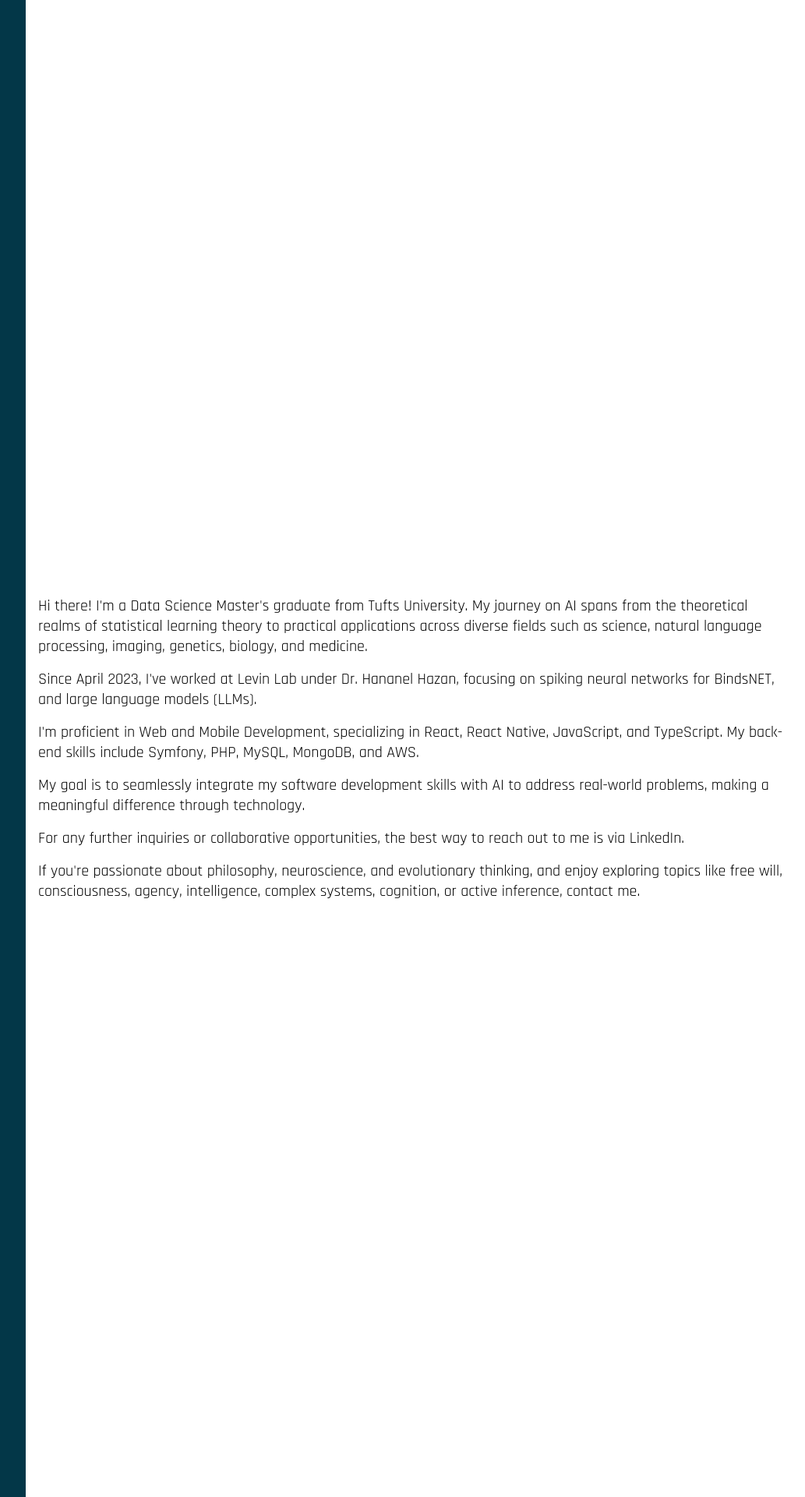
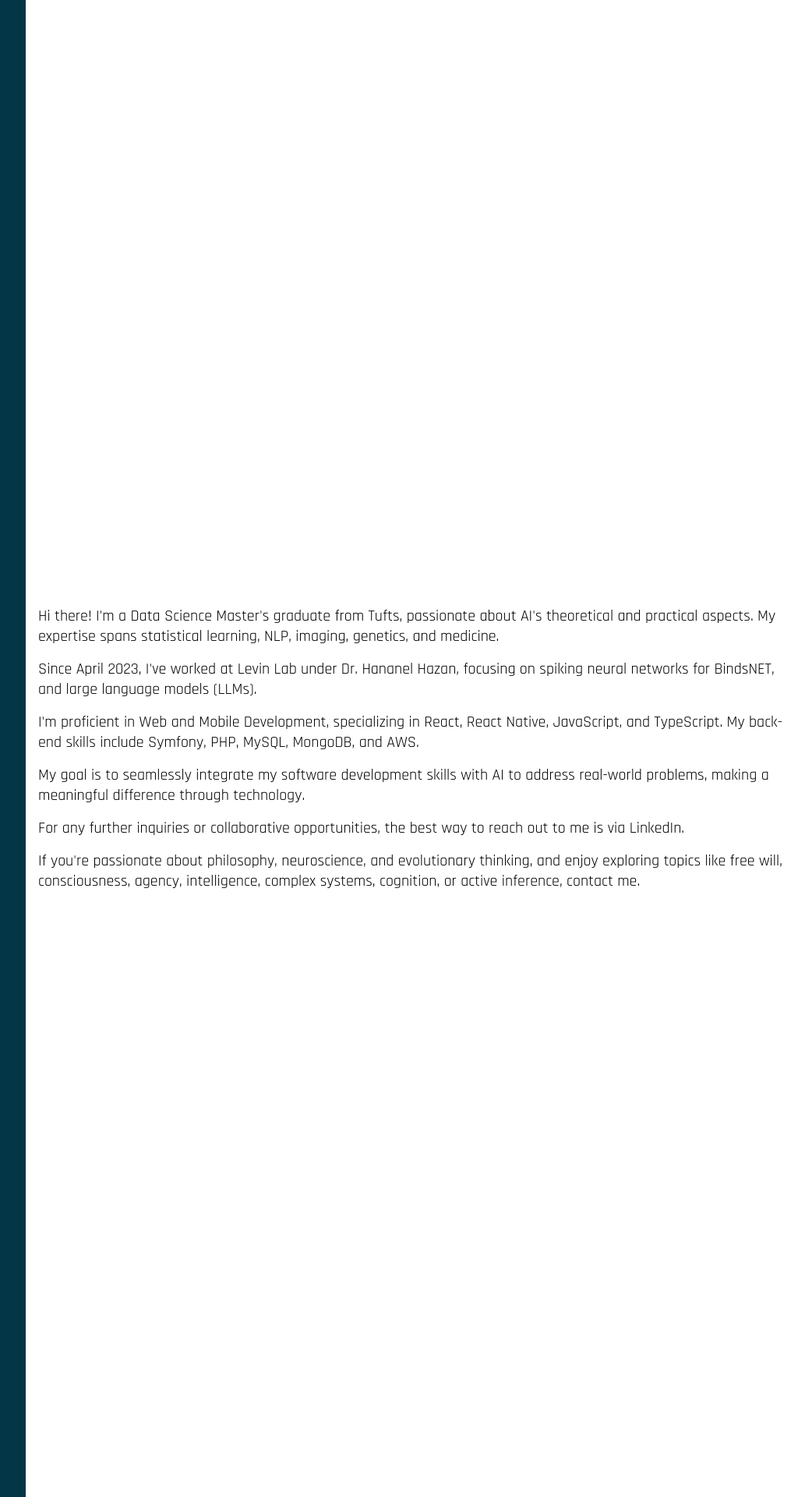
Before and after one commit to axeljeremy7/axeljeremy7.github.io, a Jekyll site: the page built from index.html, in a window 1280 px wide. Shown: the part 1556-3476 px from the top of the page at 78% size, without its empty margins (247-1280 px from the left). Built offline with Jekyll 4.4.1, drawn with Linux system fonts in a browser that asks for light colours; a style sheet for code colours, icons or effects is not loaded.

Commit message:
Update _config.yml

```diff
--- a/_config.yml
+++ b/_config.yml
@@ -7,7 +7,7 @@ description: "This site was created to show my resume, projects, skills and is s
 
 description2: "Also, If you'd like to contact me, just click on the icons below."
 
-description3: "Hi there! I'm a Data Science Master's graduate from Tufts University. My journey on AI spans from the theoretical realms of statistical learning theory to practical applications across diverse fields such as science, natural language processing, imaging, genetics, biology, and medicine."
+description3: "Hi there! I'm a Data Science Master's graduate from Tufts, passionate about AI's theoretical and practical aspects. My expertise spans statistical learning, NLP, imaging, genetics, and medicine."
 
 description4: "Since April 2023, I've worked at Levin Lab under Dr. Hananel Hazan, focusing on spiking neural networks for BindsNET, and large language models (LLMs)."
 
```
